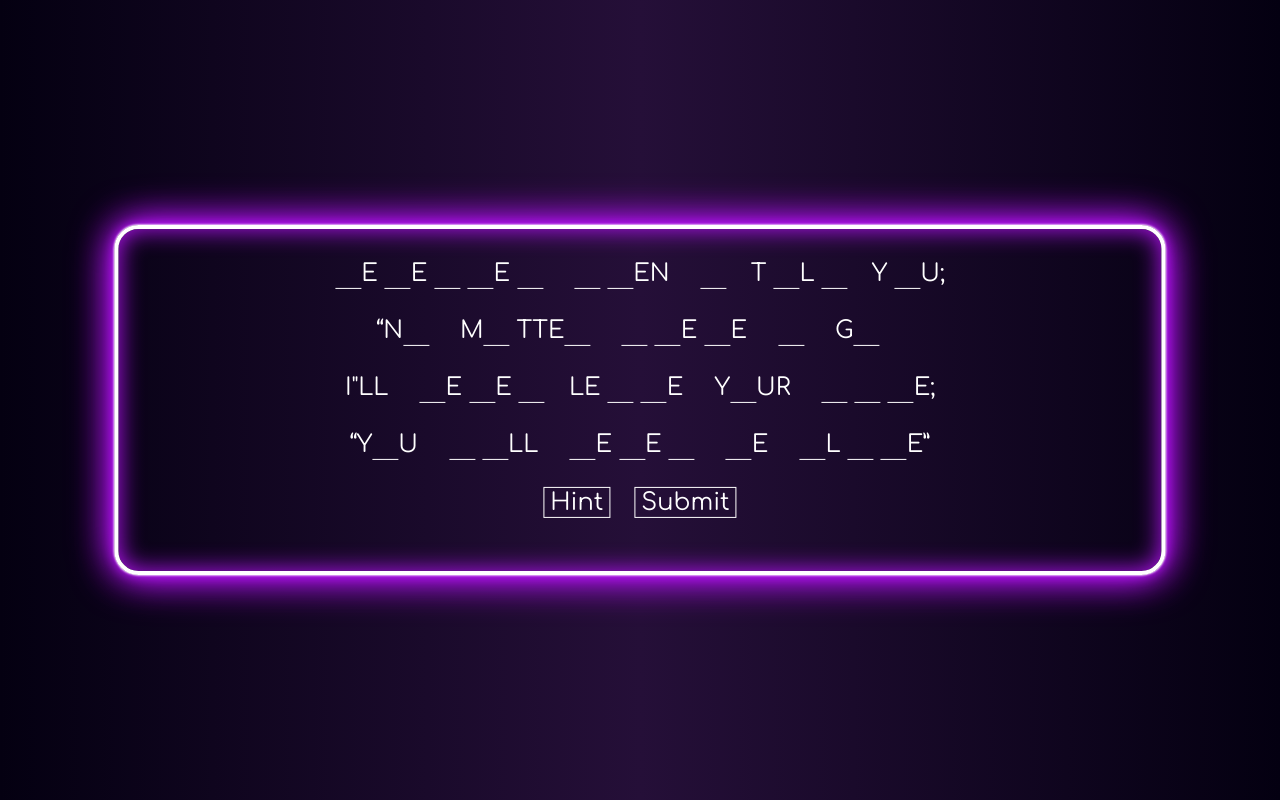
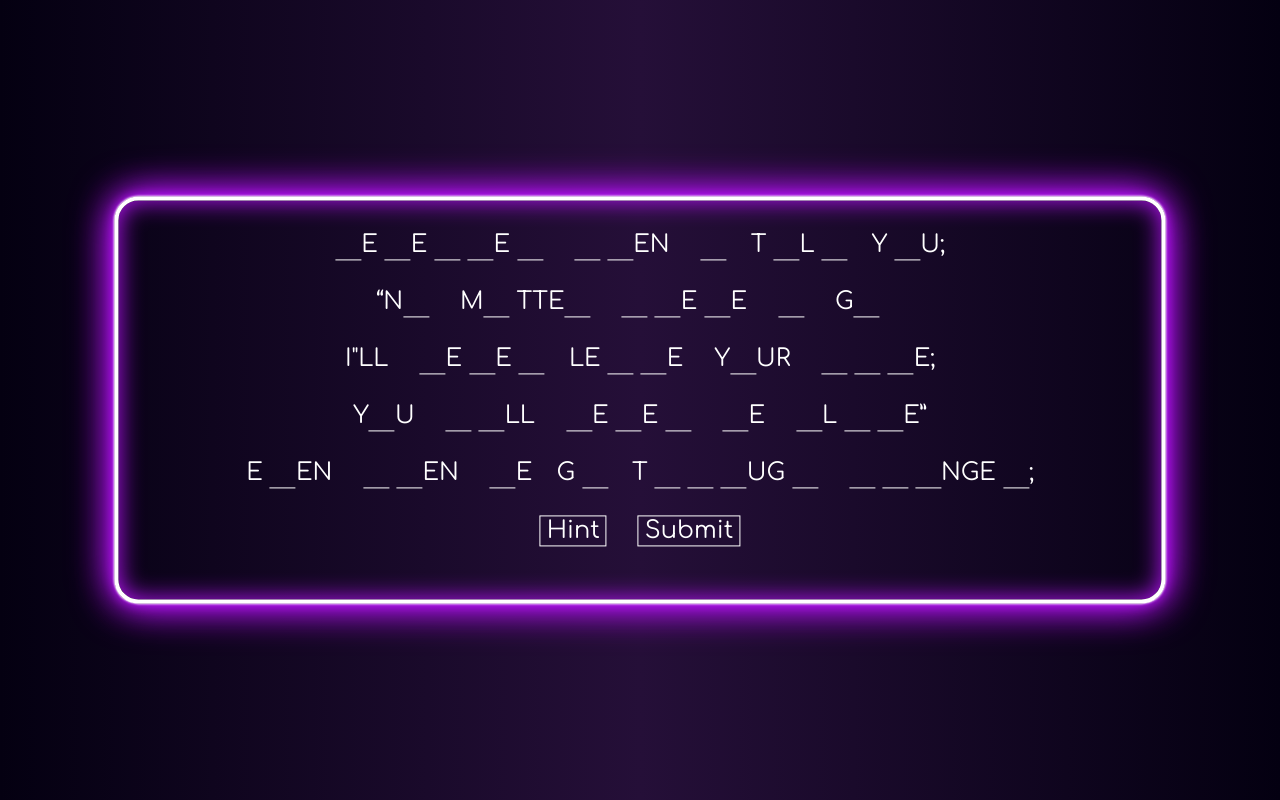
Before and after one commit to s-vintagew/Crypto-Quiz, a plain HTML site: page HTML/lvl15.html in a window 1280 px wide. Drawn offline with Linux system fonts and the light colour scheme.

Commit message:
Update lvl15.html

```diff
--- a/HTML/lvl15.html
+++ b/HTML/lvl15.html
@@ -25,7 +25,7 @@
             <input onfocus="iclick()" onblur="i(1)" class="i" type="text" maxlength="1"><wbr>&emsp;T
             <input onfocus="oclick()" onblur="o(1)" class="o" type="text" maxlength="1">L
             <input onfocus="dclick()" onblur="d(1)" class="d" type="text" maxlength="1"><wbr>&emsp;Y
-            <input onfocus="oclick()" onblur="o(2)" class="o" type="text" maxlength="1">U;
+            <input onfocus="oclick()" onblur="o(2)" class="o" type="text" maxlength="1">U&semi;
             <br>
             <br>
             &ldquo;N<input onfocus="oclick()" onblur="o(3)" class="o" type="text" maxlength="1"><wbr>&emsp;
@@ -47,10 +47,10 @@
             Y<input onfocus="oclick()" onblur="o(5)" class="o" type="text" maxlength="1">UR<wbr>&emsp;
             <input onfocus="sclick()" onblur="s(2)" class="s" type="text" maxlength="1">
             <input onfocus="iclick()" onblur="i(3)" class="i" type="text" maxlength="1">
-            <input onfocus="dclick()" onblur="d(2)" class="d" type="text" maxlength="1">E;
+            <input onfocus="dclick()" onblur="d(2)" class="d" type="text" maxlength="1">E&semi;
             <br>
             <br>
-            &ldquo;Y<input onfocus="oclick()" onblur="o(6)" class="o" type="text" maxlength="1">U<wbr>&emsp;
+            Y<input onfocus="oclick()" onblur="o(6)" class="o" type="text" maxlength="1">U<wbr>&emsp;
             <input onfocus="wclick()" onblur="w(3)" class="w" type="text" maxlength="1">
             <input onfocus="iclick()" onblur="i(4)" class="i" type="text" maxlength="1">LL<wbr>&emsp;
             <input onfocus="nclick()" onblur="n(2)" class="n" type="text" maxlength="1">E
@@ -61,8 +61,24 @@
             <input onfocus="oclick()" onblur="o(7)" class="o" type="text" maxlength="1">
             <input onfocus="nclick()" onblur="n(3)" class="n" type="text" maxlength="1">E&rdquo;
             <br>
+            <br>E
+            <input onfocus="vclick()" onblur="v(4)" class="v" type="text" maxlength="1">EN<wbr>&emsp;
+            <input onfocus="wclick()" onblur="w(4)" class="w" type="text" maxlength="1">
+            <input onfocus="hclick()" onblur="h(3)" class="h" type="text" maxlength="1">EN<wbr>&emsp;
+            <input onfocus="wclick()" onblur="w(5)" class="w" type="text" maxlength="1">E<wbr>&emsp;G
+            <input onfocus="oclick()" onblur="o(8)" class="o" type="text" maxlength="1"><wbr>&emsp;T
+            <input onfocus="hclick()" onblur="h(4)" class="h" type="text" maxlength="1">
+            <input onfocus="rclick()" onblur="r(4)" class="r" type="text" maxlength="1">
+            <input onfocus="oclick()" onblur="o(9)" class="o" type="text" maxlength="1">UG
+            <input onfocus="hclick()" onblur="h(5)" class="h" type="text" maxlength="1"><wbr>&emsp;
+            <input onfocus="cclick()" onblur="c(1)" class="c" type="text" maxlength="1">
+            <input onfocus="hclick()" onblur="h(6)" class="h" type="text" maxlength="1">
+            <input onfocus="aclick()" onblur="a(4)" class="a" type="text" maxlength="1">NGE
+            <input onfocus="sclick()" onblur="s(3)" class="s" type="text" maxlength="1">&semi;
             <br>
-            <button type="button" onclick="hint()">Hint</button>&emsp;<button type="button" onclick="checklvl15()">Submit</button>
+            <br>
+            <button type="button" onclick="hint()">Hint</button>&emsp;
+            <button type="button" onclick="checklvl15()">Submit</button>
         </form>
 			<p id="quote"></p>
 			<p id="hint"></p><p id="result"></p>
```
